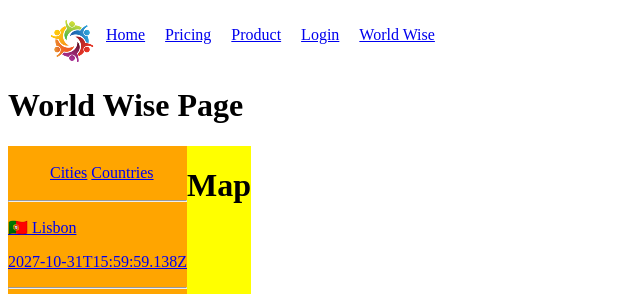
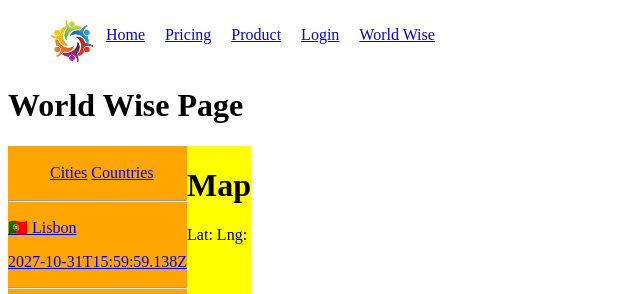
Before and after one commit to sandeepdewangan/6-world-wise, a React (Vite) app: page /worldwise/cities in a window 1280 px wide. Shown: the top 294 px of the page, without its empty margins (0-640 px from the left). Built offline with nearby package versions, Linux system fonts and the light colour scheme; data requests are answered from the project's data file.

Commit message:
Query Parameter Global

```diff
--- a/src/components/WorldWise/Cities.jsx
+++ b/src/components/WorldWise/Cities.jsx
@@ -7,7 +7,9 @@ const Cities = ({ cities, isLoading }) => {
       {cities.map((city) => (
         <div key={city.id}>
           <hr />
-          <Link to={city.id}>
+          <Link
+            to={`${city.id}?lat=${city.position.lat}&lng=${city.position.lng}`}
+          >
             <p>
               {city.emoji} {city.cityName}
             </p>
--- a/src/components/WorldWise/Map.jsx
+++ b/src/components/WorldWise/Map.jsx
@@ -1,10 +1,18 @@
+import { useSearchParams } from "react-router-dom";
 
 const Map = () => {
-    return (
-        <div>
-            <h1>Map</h1>
-        </div>
-    );
+  const [searchParam, setSearchParam] = useSearchParams();
+  const lat = searchParam.get("lat");
+  const lng = searchParam.get("lng");
+
+  return (
+    <div>
+      <h1>Map</h1>
+      <p>
+        Lat: {lat} Lng: {lng}
+      </p>
+    </div>
+  );
 };
 
 export default Map;
```
